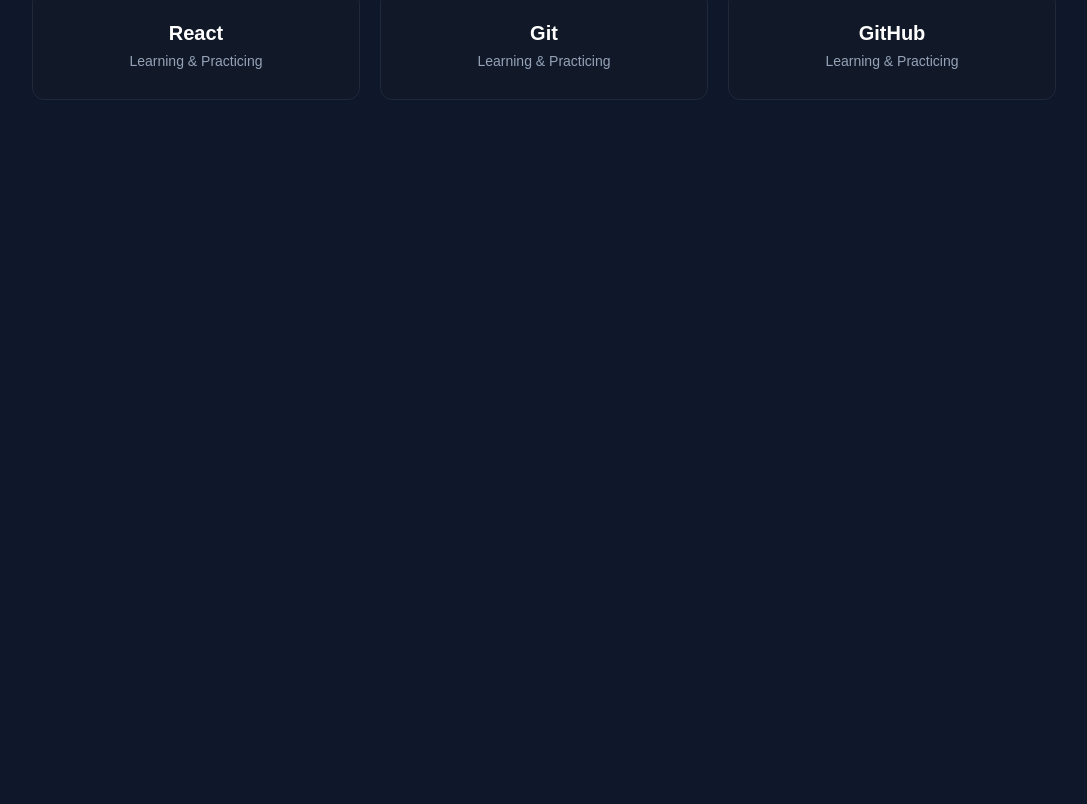
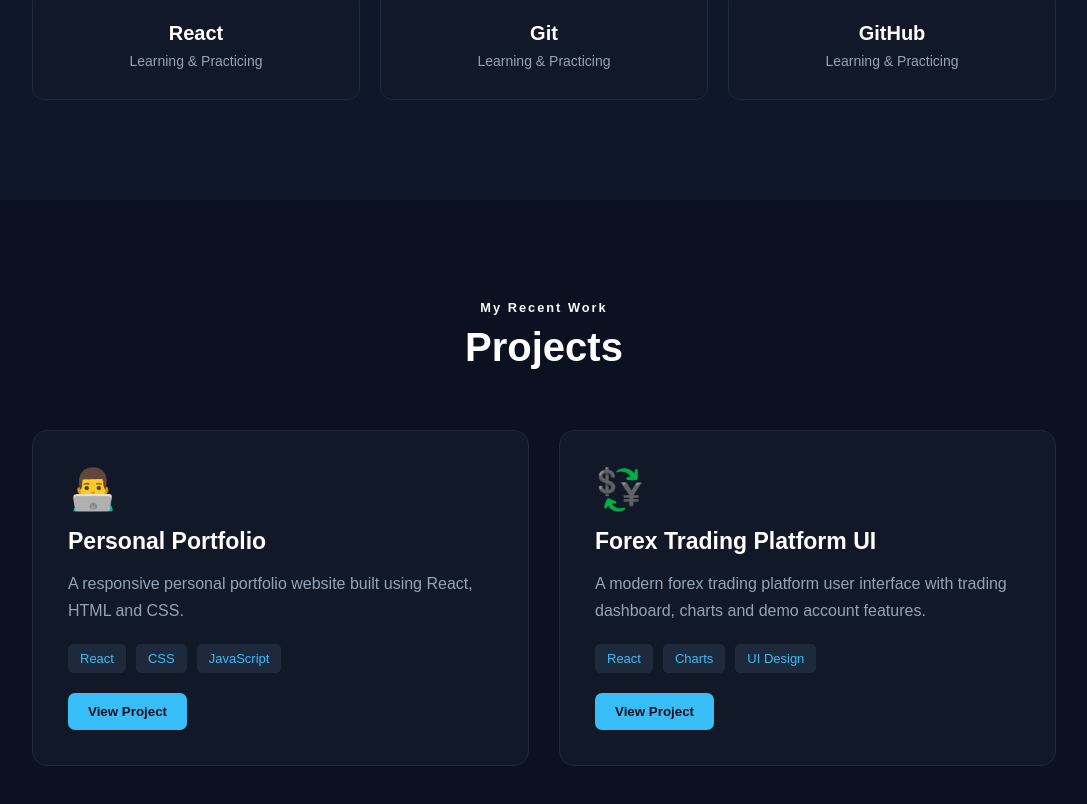
Before and after one commit to fx-subham/Portfolio, a React (Vite) app in the folder my-app/: page / in a window 1280 px wide. Shown: the part 1874-2678 px from the top of the page, without its empty margins (96-1183 px from the left). Before the commit the page ends 2074 px from the top, so only its background shows below. Built offline with nearby package versions, Linux system fonts and the light colour scheme.

Commit message:
Adding a new Project component into my website

```diff
--- a/my-app/src/App.css
+++ b/my-app/src/App.css
@@ -385,3 +385,64 @@
   color: #94a3b8;
   font-size: 14px;
 }
+
+/* ================= PROJECTS ================= */
+
+.projects-container {
+  display: grid;
+  grid-template-columns: repeat(2, 1fr);
+  gap: 30px;
+}
+
+.project-card {
+  background: #111827;
+  padding: 35px;
+  border-radius: 15px;
+  border: 1px solid #1e293b;
+  transition: 0.3s;
+}
+
+.project-card:hover {
+  transform: translateY(-8px);
+  border-color: #38bdf8;
+}
+
+.project-icon {
+  font-size: 40px;
+  margin-bottom: 15px;
+}
+
+.project-card h3 {
+  font-size: 23px;
+  margin-bottom: 15px;
+}
+
+.project-card p {
+  color: #94a3b8;
+  line-height: 1.7;
+}
+
+.project-tech {
+  display: flex;
+  gap: 10px;
+  flex-wrap: wrap;
+  margin: 20px 0;
+}
+
+.project-tech span {
+  background: #1e293b;
+  color: #38bdf8;
+  padding: 7px 12px;
+  border-radius: 5px;
+  font-size: 13px;
+}
+
+.project-card button {
+  padding: 11px 20px;
+  border: none;
+  border-radius: 7px;
+  background: #38bdf8;
+  color: #0b1120;
+  font-weight: 600;
+  cursor: pointer;
+}
--- a/my-app/src/App.jsx
+++ b/my-app/src/App.jsx
@@ -7,6 +7,7 @@
 import Hero from './Components/Hero'
 import About from './Components/About'
 import Skills from './Components/Skills'
+import Projects from './Components/Projects'
 
 function App() {
   const [count, setCount] = useState(0)
@@ -17,6 +18,7 @@
     <Hero/>
     <About/>
     <Skills/>
+    <Projects/>
 
 
     </>
--- /dev/null
+++ b/my-app/src/Components/Projects.jsx
@@ -0,0 +1,54 @@
+function Projects() {
+  return (
+    <section className="section" id="projects">
+      <div className="section-title">
+        <p>My Recent Work</p>
+        <h2>Projects</h2>
+      </div>
+
+      <div className="projects-container">
+
+        <div className="project-card">
+          <div className="project-icon">👨‍💻</div>
+
+          <h3>Personal Portfolio</h3>
+
+          <p>
+            A responsive personal portfolio website built using React, HTML
+            and CSS.
+          </p>
+
+          <div className="project-tech">
+            <span>React</span>
+            <span>CSS</span>
+            <span>JavaScript</span>
+          </div>
+
+          <button>View Project</button>
+        </div>
+
+        <div className="project-card">
+          <div className="project-icon">💱</div>
+
+          <h3>Forex Trading Platform UI</h3>
+
+          <p>
+            A modern forex trading platform user interface with trading
+            dashboard, charts and demo account features.
+          </p>
+
+          <div className="project-tech">
+            <span>React</span>
+            <span>Charts</span>
+            <span>UI Design</span>
+          </div>
+
+          <button>View Project</button>
+        </div>
+
+      </div>
+    </section>
+  );
+}
+
+export default Projects;
```
